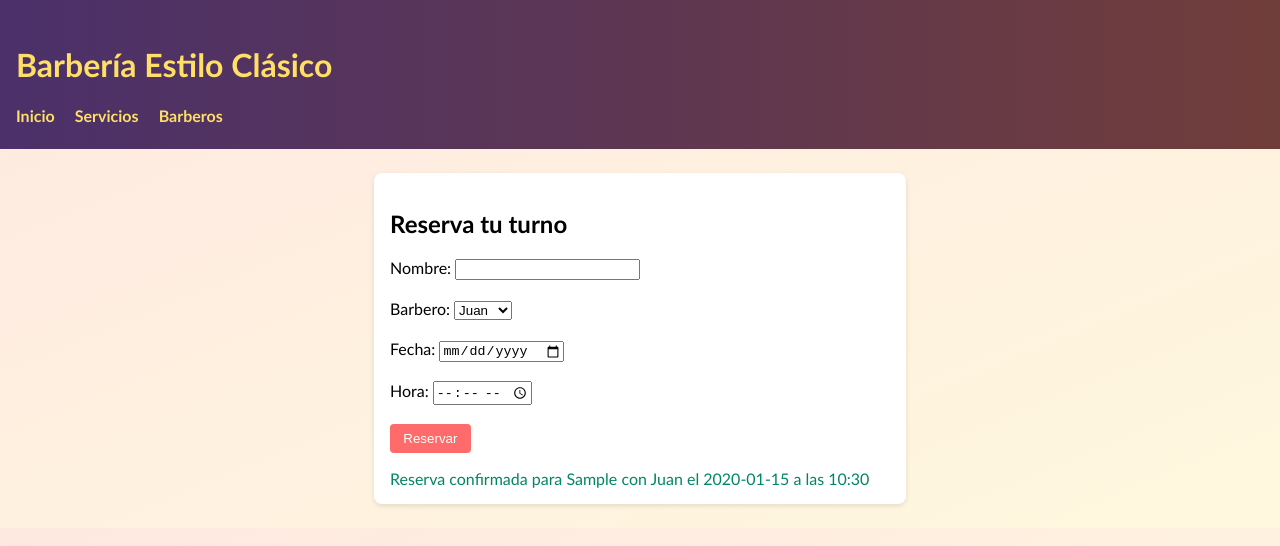
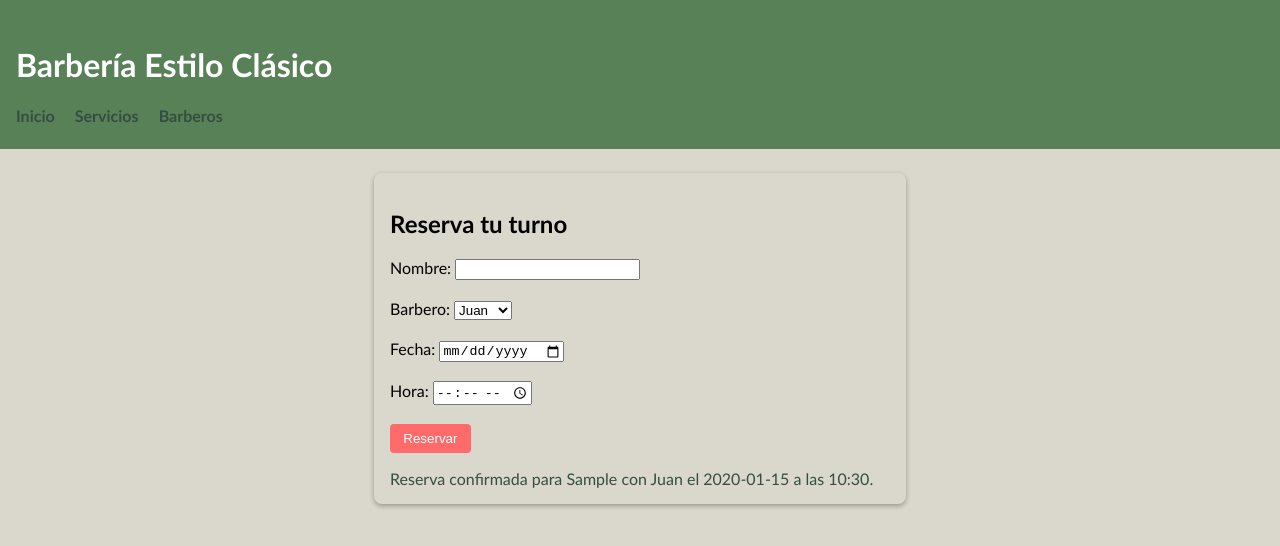
Before and after one commit to sarmandpilon/Obligatorio-TIS-07.2025-Barberia, a plain HTML site: page web/index.html in a window 1280 px wide. Both pictures are taken after typing "Sample", "2020-01-15", "10:30" into the empty fields and a click on the button "Reservar". Drawn offline with Linux system fonts and the light colour scheme.

Commit message:
Modificaciones varias

```diff
--- a/web/index.html
+++ b/web/index.html
@@ -16,11 +16,11 @@
         </nav>
     </header>
     <main>
-        <section id="booking">
+        <section id="reserva">
             <h2>Reserva tu turno</h2>
             <form id="form">
                 <label for="name">Nombre:</label>
-                <input type="text" id="name" required>
+                <input type="text" id="name" >
                 <br><br>
 
                 <label for="barber">Barbero:</label>
@@ -31,10 +31,10 @@
                 </select>
                 <br><br>
                 <label for="date">Fecha:</label>
-                <input type="date" id="date" required>
+                <input type="date" id="date" >
                 <br><br>
                 <label for="time">Hora:</label>
-                <input type="time" id="time" required>
+                <input type="time" id="time" >
                 <br><br>
                 <button type="submit">Reservar</button>
             </form>
--- a/web/script.js
+++ b/web/script.js
@@ -1,16 +1,54 @@
-document.getElementById('form').addEventListener('submit', function(e) {
+// ===== SISTEMA DE RESERVAS EN MEMORIA =====
+function SistemaReservas() {
+    this.reservas = [];
+
+    this.agregarReserva = function(nombre, barbero, fecha, hora) {
+        this.reservas.push({ nombre, barbero, fecha, hora });
+    };
+
+    this.listarReservas = function() {
+        console.log("Reservas actuales:");
+        for (let i = 0; i < this.reservas.length; i++) {
+            const r = this.reservas[i];
+            console.log(`- ${r.nombre} con ${r.barbero} el ${r.fecha} a las ${r.hora}`);
+        }
+    };
+}
+
+// ===== DECLARACIÓN DE SISTEMA Y EVENTOS =====
+let miSistema = new SistemaReservas();
+
+function eventos() {
+    document.querySelector("#form").addEventListener("submit", realizarReserva);
+}
+
+eventos();
+
+// ===== FUNCIONES =====
+function realizarReserva(e) {
     e.preventDefault();
-    const name = document.getElementById('name').value;
-    const barber = document.getElementById('barber').value;
-    const date = document.getElementById('date').value;
-    const time = document.getElementById('time').value;
 
-    const appointments = JSON.parse(localStorage.getItem('appointments') || '[]');
-    appointments.push({ name, barber, date, time });
-    localStorage.setItem('appointments', JSON.stringify(appointments));
+    let nombre = document.querySelector("#name").value.trim();
+    let barbero = document.querySelector("#barber").value;
+    let fecha = document.querySelector("#date").value;
+    let hora = document.querySelector("#time").value;
 
-    const confirmation = document.getElementById('confirmation');
-    confirmation.textContent = `Reserva confirmada para ${name} con ${barber} el ${date} a las ${time}`;
-    confirmation.classList.remove('hidden');
-    this.reset();
-});
+    let mensaje = "";
+
+    if (nombre && barbero && fecha && hora) {
+        miSistema.agregarReserva(nombre, barbero, fecha, hora);
+        mensaje = `Reserva confirmada para ${nombre} con ${barbero} el ${fecha} a las ${hora}.`;
+        document.querySelector("#form").reset();
+    } else {
+        mensaje = "Por favor completá todos los campos.";
+    }
+
+    mostrarMensajeConfirmacion(mensaje);
+    miSistema.listarReservas(); // Solo para depuración
+}
+
+function mostrarMensajeConfirmacion(mensaje) {
+    let div = document.querySelector("#confirmation");
+    div.textContent = mensaje;
+    div.classList.remove("hidden");
+}
--- a/web/style.css
+++ b/web/style.css
@@ -2,18 +2,18 @@ body {
     font-family: "Trebuchet MS", Arial, sans-serif;
     margin: 0;
     padding: 0;
-    background: linear-gradient(to bottom right, #fee9e1, #fff8de);
+    background: #dad7cd;
 }
 
 header {
-    background: linear-gradient(90deg, #4b306a, #703d3a);
-    color: #ffdf65;
+    background: #588157;
+    color: #ffffff;
     padding: 1.5em 1em;
 }
 
 nav a {
     margin-right: 1em;
-    color: #ffdf65;
+    color: #344e41;
     text-decoration: none;
     font-weight: bold;
 }
@@ -24,13 +24,14 @@ nav a:hover {
 
 main {
     padding: 1.5em;
+
 }
 
 section {
-    background-color: #ffffff;
+    background-color: #dad7cd;
     border-radius: 8px;
     padding: 1em;
-    box-shadow: 0 2px 5px rgba(0, 0, 0, 0.1);
+    box-shadow: 0 2px 5px rgba(0, 0, 0, 0.3);
     max-width: 500px;
     margin: auto;
 }
@@ -54,5 +55,5 @@ button:hover {
 
 #confirmation {
     margin-top: 1em;
-    color: #008663;
+    color: #344e41;
 }
```
Also changed, not shown: README.md (deleted).
